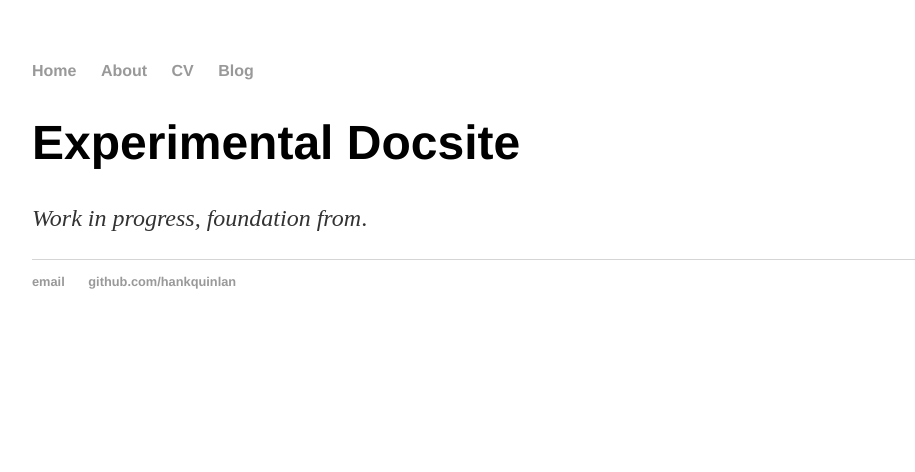
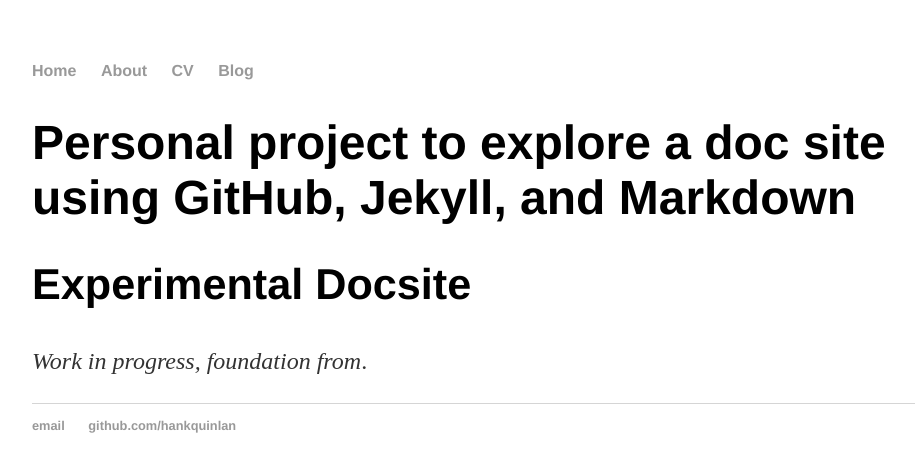
Before and after one commit to jhbeard/jhbeard.github.io, a Jekyll site: the page built from index.html, in a window 1280 px wide. Shown: the top 472 px of the page, without its empty margins (160-1075 px from the left). Built offline with Jekyll 4.4.1, drawn with Linux system fonts in a browser that asks for light colours.

Commit message:
Title revision with H1

```diff
--- a/index.html
+++ b/index.html
@@ -4,6 +4,7 @@ title: jhbeard personal project to explore a doc site using GitHub, Jekyll, and
 ---
 
 		<div class="blurb">
-			<h1>Experimental Docsite</h1>
+<h1>Personal project to explore a doc site using GitHub, Jekyll, and Markdown</h1>
+			<h2>Experimental Docsite</h2>
 			<p><em>Work in progress, foundation from</em>.<a href=http://hankquinlan.github.io</a></p>
 		</div>
```
